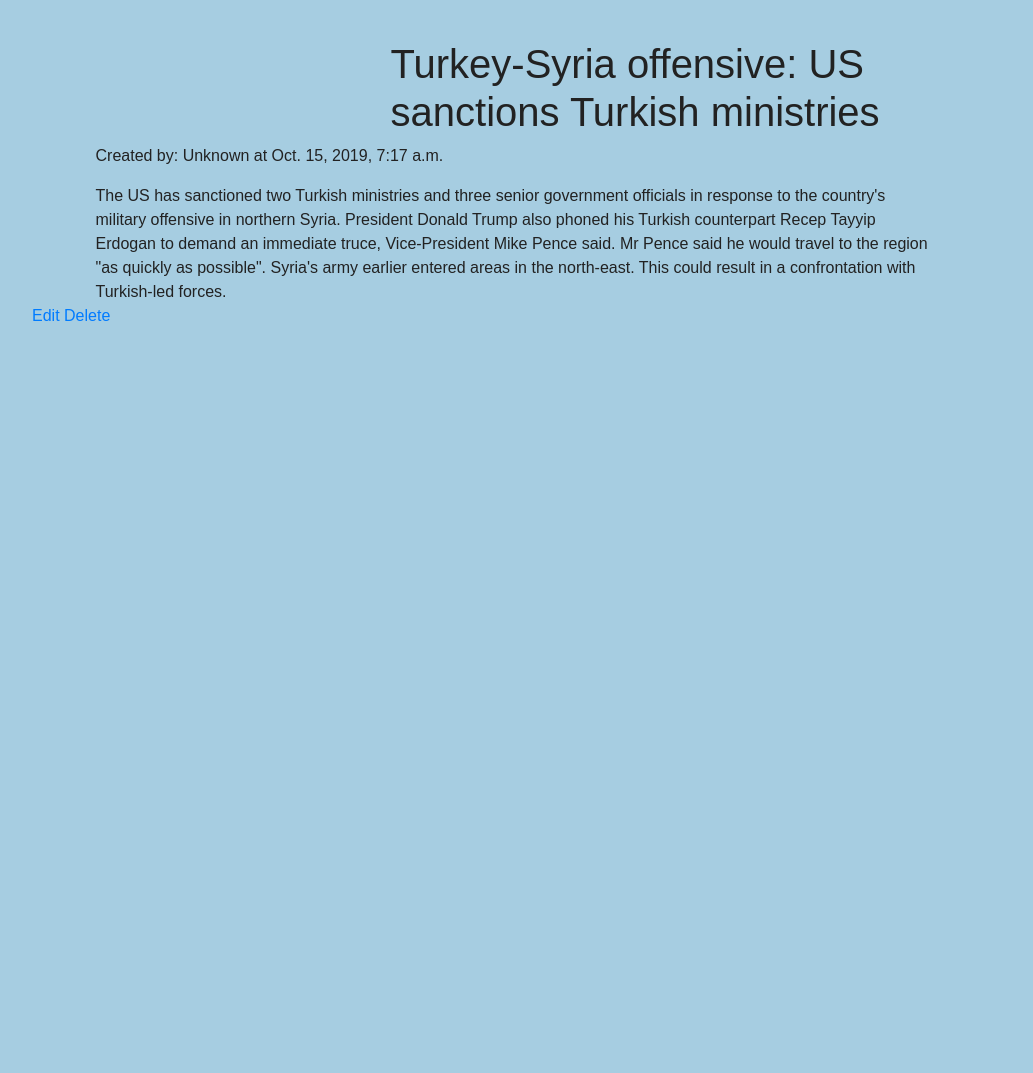
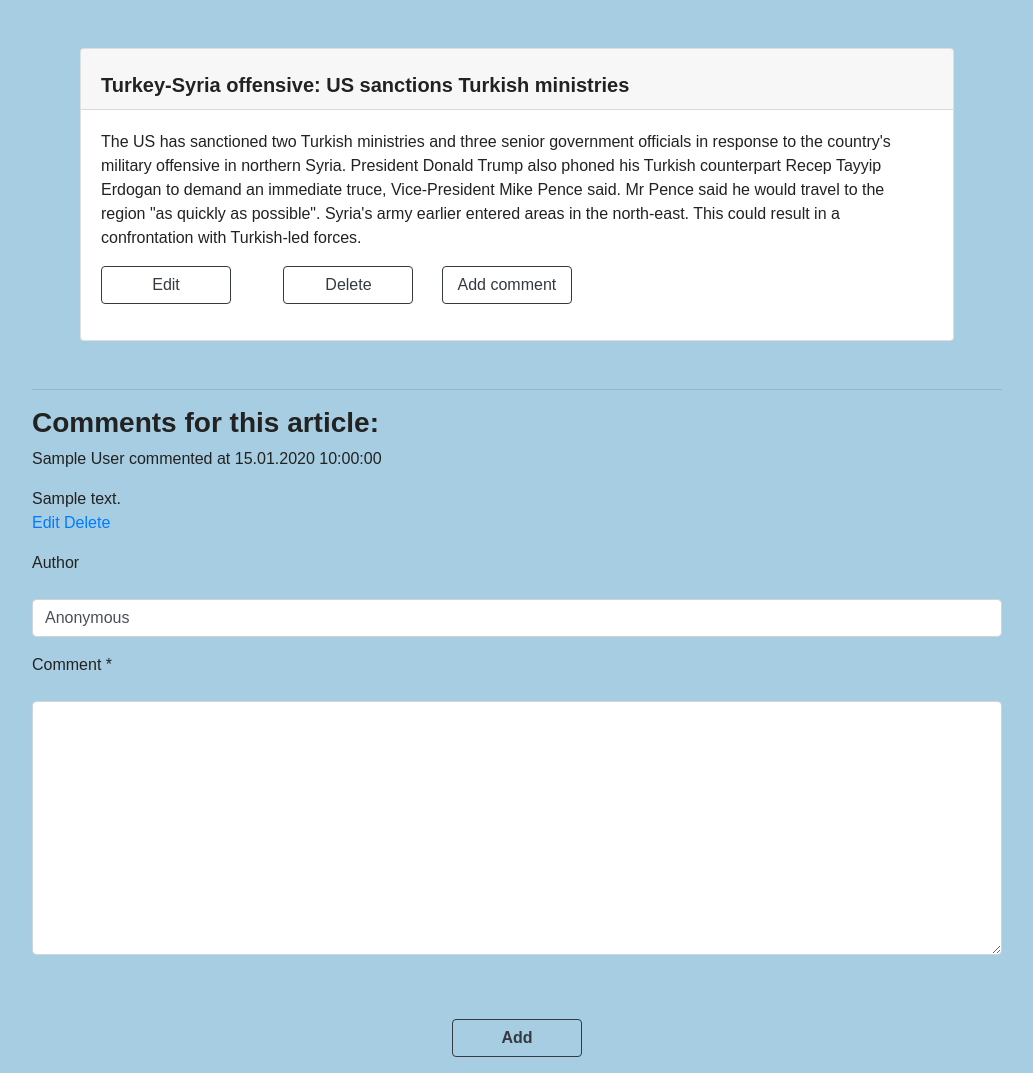
Before and after one commit to Aisuluu1405/python_group_homework_55_Aisulu_Dzhusupova, a Django app: page /article/1/ in a window 1280 px wide. Shown: the part 94-1167 px from the top of the page, without its empty margins (123-1156 px from the left). Before the commit the page ends 415 px from the top, so only its background shows below. Run offline with Django 3.2, Linux system fonts and the light colour scheme; data comes from the database, SQL or seed files in the repository; tables that the repository leaves empty hold one stand-in row (values such as "Sample post"); some libraries are stand-ins or nearby versions.

Commit message:
Сделала страницу просмотра 'article/article.html'на базе DetailView, добавила форму для добавления комментариев и список всех комментариев к данной статье.

```diff
--- a/source/webapp/forms.py
+++ b/source/webapp/forms.py
@@ -15,3 +15,9 @@ class CommentForm(forms.Form):
     article = forms.ModelChoiceField(queryset=Article.objects.all(), required=False, label='Article')
     text = forms.CharField(max_length=400, required=True, label='Text', widget=widgets.Textarea)
     author = forms.CharField(max_length=40, required=False, label='Author')
+
+
+class ArticleCommentForm(forms.ModelForm):
+    class Meta:
+        model = Comment
+        fields = ['author', 'text']
--- a/source/webapp/templates/article/article.html
+++ b/source/webapp/templates/article/article.html
@@ -2,14 +2,42 @@
 {% block title %}{{ article.title }}{% endblock %}
 
 {% block content %}
-    <div class="container">
-        <h1>{{ article.title }}</h1>
-        <p>Created by: {{article.author}} at {{article.created_at}}</p>
-        <div class="pre">{{ article.text }}</div>
+    <div class="card m-5">
+  <h5 class="card-header pt-4 font-weight-bold">{{ article.title }}</h5>
+  <div class="card-body">
+      <p class="card-text pre">{{ article.text }}</p>
+      <p>
+        <a href="{% url 'article_update' article.pk %}" class="btn btn-outline-dark">Edit</a>
+        <a href="{% url 'article_delete' article.pk %}" class="btn btn-outline-dark ml-5">Delete</a>
+          <a href="#add_comment" class="btn btn-outline-dark ml-4">Add comment</a>
+      </p>
+  </div>
+</div>
+
+    <hr>
+    <h3><b>Comments for this article:</b></h3>
+    {% if is_paginated %}
+        {% include 'partial/pagination.html' %}
+    {% endif %}
+    <div class="comment-list">
+        {% for comment in comments %}
+            <div class="comment">
+                <p>{{ comment.author }} commented at {{ comment.created_at|date:'d.m.Y H:i:s' }}</p>
+                <div class="pre">{{ comment.text }}</div>
+                <p class="comment-links">
+                    <a href="{% url 'comment_update' comment.pk %}">Edit</a>
+                    <a href="{% url 'comment_delete' comment.pk %}">Delete</a>
+                </p>
+            </div>
+        {% empty %}
+            <p>No comments yet.</p>
+        {% endfor %}
     </div>
-    <p>
-        <a href="{% url 'article_update' article.pk %}">Edit</a>
-        <a href="{% url 'article_delete' article.pk %}">Delete</a>
-    </p>
+     {% if is_paginated %}
+        {% include 'partial/pagination.html' %}
+    {% endif %}
+    <form action="{% url 'article_comment_add' article.pk %}" method="POST" id="add_comment">
+        {% include 'partial/form.html' with button_text='Add' %}
+    </form>
 
 {% endblock %}
--- /dev/null
+++ b/source/webapp/templates/partial/form.html
@@ -0,0 +1,24 @@
+{% load widget_tweaks %}
+{% csrf_token %}
+
+{% for error in form.non_field_errors %}
+    <p class="form-error">{{ error }}</p>
+{% endfor %}
+
+{% for field in form %}
+    <p><label for="{{ field.id_for_label }}">{{ field.label }}
+        {%  if field.field.required %}
+            <span class="form-required">*</span>
+        {%  endif %}
+    </label></p>
+    {% if field.errors %}
+        <p>{{ field|add_class:'field-error form-control' }}</p>
+    {% else %}
+        <p>{{ field|add_class:'form-control' }}</p>
+    {% endif %}
+    {% for error in field.errors %}
+            <p class="form-error">{{ error }}</p>
+    {% endfor %}
+{% endfor %}
+
+<p class="text-center"><input type="submit" value="{{ button_text }}" class="btn btn-outline-dark mt-5 font-weight-bolder"></p>
--- a/source/webapp/views/article_views.py
+++ b/source/webapp/views/article_views.py
@@ -1,14 +1,14 @@
+from django.core.paginator import Paginator
 from django.shortcuts import render, get_object_or_404, redirect
 from django.views import View
-from django.views.generic import ListView, TemplateView
+from django.views.generic import ListView, DetailView
 
-from webapp.forms import ArticleForm
+from webapp.forms import ArticleForm, ArticleCommentForm
 from webapp.models import Article
 
 
 class ArticleIndexView(ListView):
     template_name = 'article/index.html'
-
     context_object_name = 'articles'
     model = Article
     ordering = ['-created_at']
@@ -16,14 +16,27 @@ class ArticleIndexView(ListView):
     paginate_orphans = 1
 
 
-class ArticleView(TemplateView):
+class ArticleView(DetailView):
     template_name = 'article/article.html'
+    model = Article
+    context_object_name = 'article'
 
     def get_context_data(self, **kwargs):
         context = super().get_context_data(**kwargs)
-        article_pk = kwargs.get('pk')
-        context['article'] = get_object_or_404(Article, pk=article_pk)
+        context['form'] = ArticleCommentForm()
+        comments = context['article'].comments.order_by('-created_at')
+        self.paginate_comments_to_context(comments, context)
         return context
+
+    def paginate_comments_to_context(self, comments, context):
+        paginator = Paginator(comments, 3, 0)
+        page_number = self.request.GET.get('page', 1)
+        page = paginator.get_page(page_number)
+        context['paginator'] = paginator
+        context['page_obj'] = page
+        context['comments'] = page.object_list
+        context['is_paginated'] = page.has_other_pages()
+
 
 
 class ArticleCreateView(View):
```
